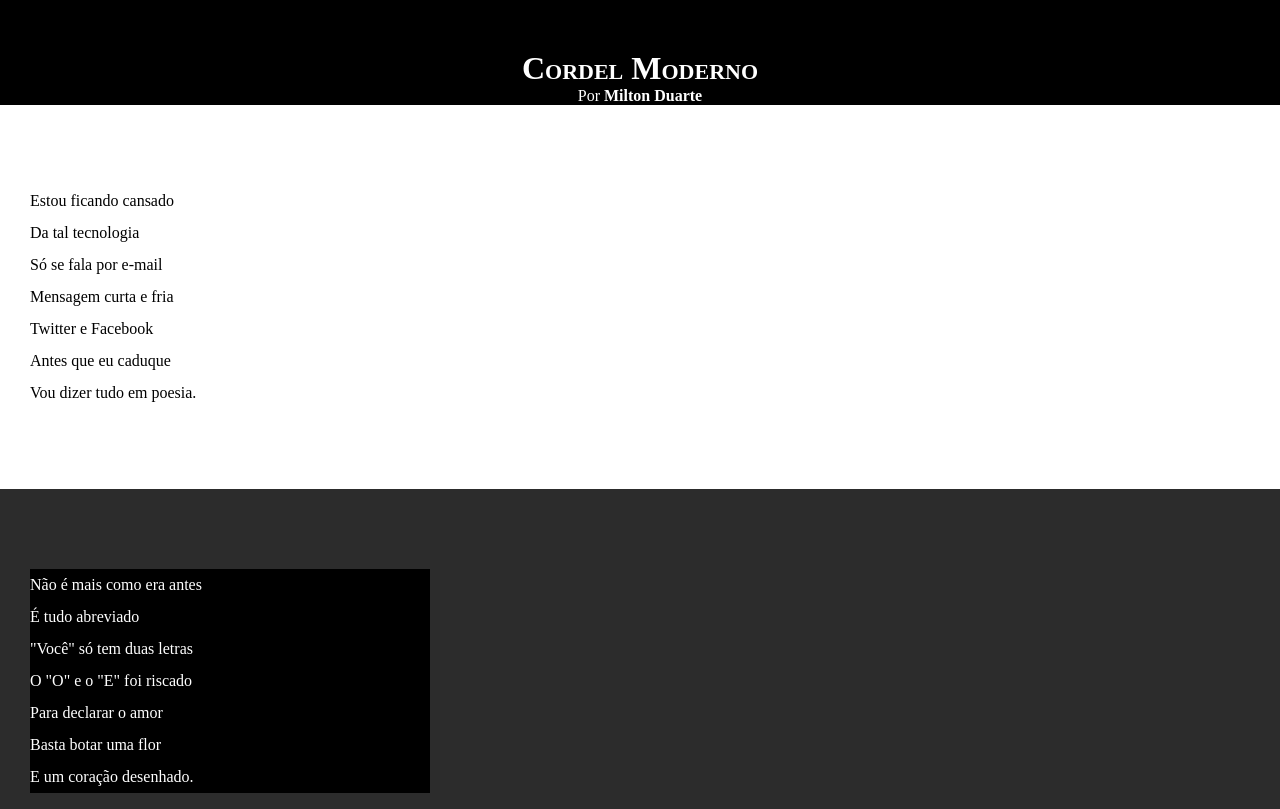
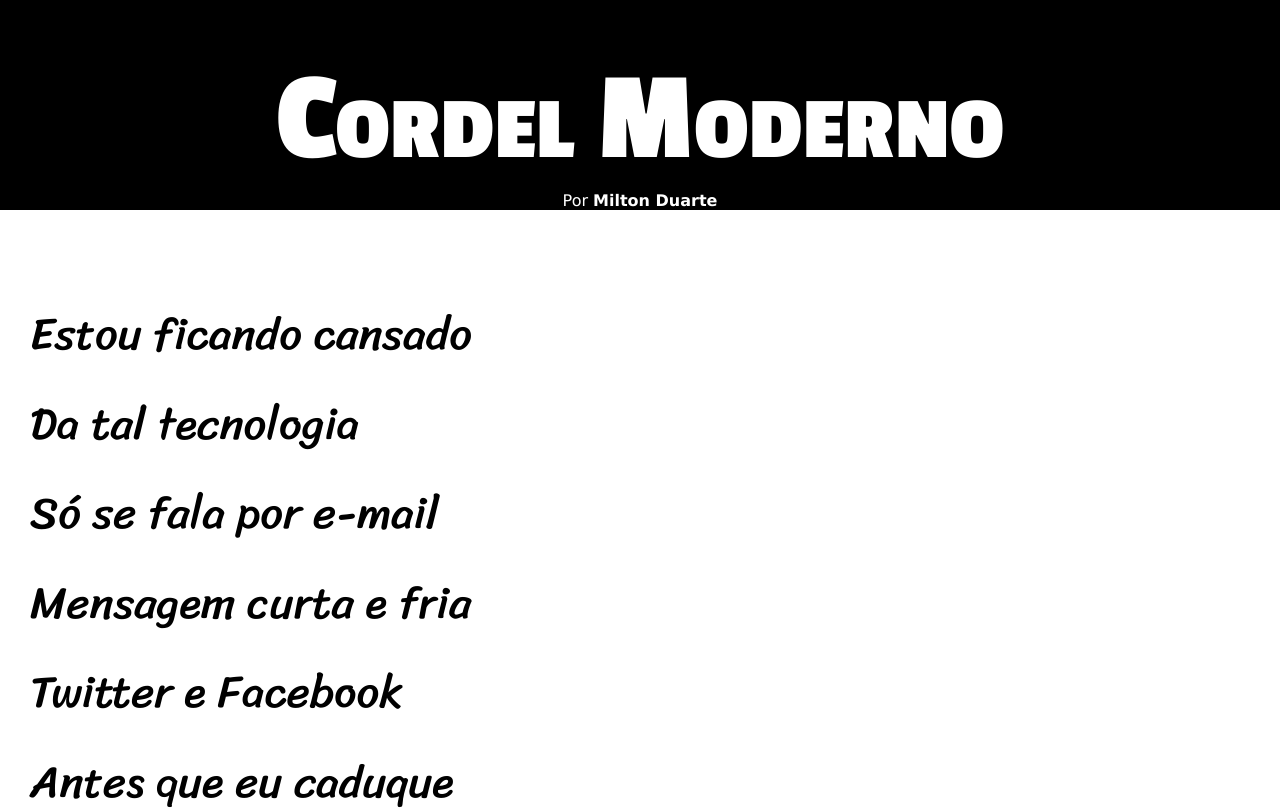
Before and after one commit to JoaotorresGT/html-css, a plain HTML site: page desafios/desafio012/index.html in a window 1280 px wide. Shown: the top 809 px of the page. Drawn offline with Linux system fonts and the light colour scheme.

Commit message:
atualização de estilos d12

```diff
--- a/desafios/desafio012/estilo/style.css
+++ b/desafios/desafio012/estilo/style.css
@@ -1,4 +1,14 @@
 @charset "UTF-8";
+
+@import url('https://fonts.googleapis.com/css2?family=Passion+One:wght@400;700;900&family=Sriracha&display=swap');
+
+@import url('https://fonts.googleapis.com/css2?family=Sriracha&display=swap');
+
+:root {
+    --font1: Verdana, Geneva, Tahoma, sans-serif;
+    --font2: "Passion One", sans-serif;
+    --font3: "Sriracha", cursive;
+}
 
 * {
     margin: 0px;
@@ -6,6 +16,7 @@
 }
 
 html, body {
+    font-family: var(--font1);
     min-height: 100vh;
     background-color: darkgray;
 }
@@ -17,8 +28,10 @@ header {
 }
 
 header > h1 {
+    font-family: var(--font2);
     padding-top: 50px;
     font-variant: small-caps;
+    font-size: 10vw;
 }
 
 header > p {
@@ -36,10 +49,12 @@ a:hover {
 }
 
 section {
+    font-family: var(--font3);
     padding-top: 10vh;
     padding-bottom: 10vh;
     line-height: 2em;
     padding-left: 30px;
+    font-size: 3.5vw;
 }
 
 section.normal {
@@ -53,7 +68,8 @@ section.imagem {
 }
 
 section.imagem > p {
-    width: 400px;
+    display: inline-block;
+    padding: 5px;
     background-color: black;
 }
 
```
